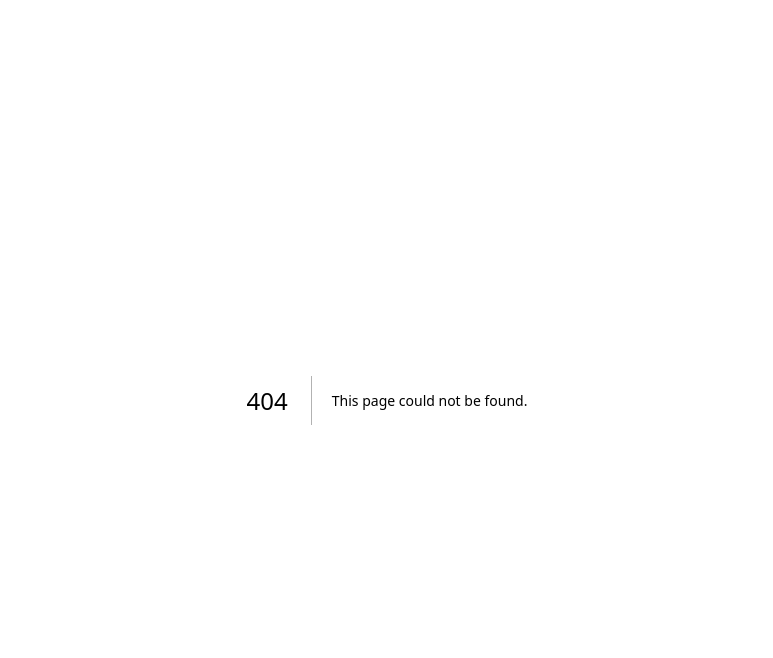
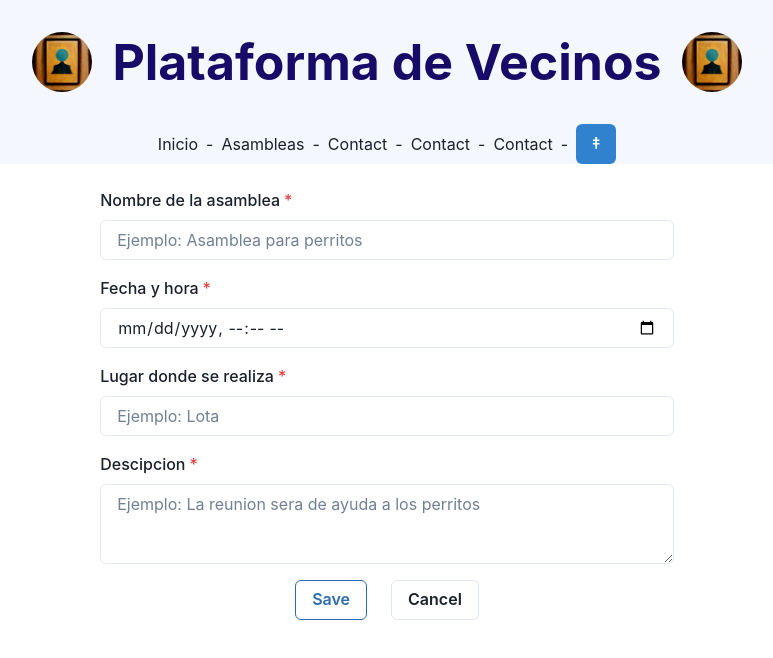
Before and after one commit to Dop1ta/asambleaWeb, a Next.js app in the folder frontend/: page /creacion/crearAsamblea in a window 1280 px wide. Before the commit this address had no page. Shown: the top 658 px of the page, without its empty margins (253-1026 px from the left). Built offline with nearby package versions, Linux system fonts and the light colour scheme.

Commit message:
avance 1

```diff
--- a/frontend/components/MenuButton.jsx
+++ b/frontend/components/MenuButton.jsx
@@ -4,10 +4,6 @@ import {
   MenuButton,
   MenuList,
   MenuItem,
-    MenuItemOption,
-    MenuGroup,
-    MenuOptionGroup,
-    MenuDivider,
   IconButton
 } from '@chakra-ui/react'
 
@@ -15,7 +11,7 @@ function MenuButtonIcon() {
   return (
     <Menu>
       <MenuButton as={IconButton} colorScheme="blue">
-          ---
+        ‡
       </MenuButton>
       <MenuList>
         <MenuItem>Profile</MenuItem>
--- a/frontend/components/NavTab.jsx
+++ b/frontend/components/NavTab.jsx
@@ -1,29 +1,40 @@
 import {
-  Stack,
   Center,
   Image,
   Heading,
   Breadcrumb,
   BreadcrumbItem,
-  BreadcrumbLink
+  BreadcrumbLink,
+  Box
 } from '@chakra-ui/react'
+import Menu from '../components/MenuButton'
 
 const NavTab = () => {
 
   return (
-    <Stack bg='blackAlpha.50'>
-      <Center >
+    <Box backgroundColor={'rgb(244,247,254)'} width="100%" >
+      <Center>
         <Image
           borderRadius='full'
-          width='80px'
-          height='80px'
-          boxSize='80px'
+          width='60px'
+          height='60px'
+          boxSize='60px'
           src='/icon.png'
           alt='Dan Abramov'
+          marginRight={"20px"}
         />
-        <Heading mb={4}>
-          Junta de vecinos "Rodrigo Beltran anashe Josefinasons"
+        <Heading textAlign={"center"} my={8} textColor={"#180B67"} fontSize={"50"}>
+          Plataforma de Vecinos
         </Heading >
+        <Image
+          borderRadius='full'
+          width='60px'
+          height='60px'
+          boxSize='60px'
+          src='/icon.png'
+          alt='Dan Abramov'
+          marginLeft={"20px"}
+        />
       </Center>
       <Center>
         <Breadcrumb separator='-'>
@@ -46,9 +57,13 @@ const NavTab = () => {
           <BreadcrumbItem isCurrentPage>
             <BreadcrumbLink href='#'>Contact</BreadcrumbLink>
           </BreadcrumbItem>
+
+          <BreadcrumbItem isCurrentPage>
+            <Menu />
+          </BreadcrumbItem>
         </Breadcrumb>
       </Center>
-    </Stack>
+    </Box>
   )
 }
 
--- /dev/null
+++ b/frontend/pages/creacion/crearAsamblea.jsx
@@ -0,0 +1,109 @@
+import { useState } from 'react'
+import axios from 'axios'
+import NavTab from '../../components/NavTab'
+import Swal from 'sweetalert2'
+import { useRouter } from 'next/router'
+import {
+  FormControl,
+  FormLabel,
+  Input,
+  Container,
+  Stack,
+  Textarea,
+  Button,
+  ButtonGroup,
+} from '@chakra-ui/react'
+
+export default function CrearA() {
+
+  let [values, setAsamblea] = useState({
+    name: '',
+    time: '',
+    hour: '',
+    place: '',
+    description: '',
+  })
+
+  const router = useRouter()
+
+  const onSubmit = async (e) => {
+    e.preventDefault()
+
+    console.log(values)
+
+
+    try {
+      const [time, hour] = values.time.split('T')
+      values.time = time
+      values.hour = hour
+      const response = await axios.post(`${process.env.API_URL}/createMeeting/639a48dffe299c865e0ea1f9`, values)
+      if (response.status === 201) {
+        Swal.fire({
+          title: 'Producto creado',
+          text: 'El producto se ha creado correctamente',
+          icon: 'success',
+          confirmButtonText: 'Ok'
+        }).then((result) => {
+          if (result.isConfirmed) {
+            router.push('/asambleas')
+          }
+        })
+      } else {
+        Swal.fire({
+          title: 'Error',
+          text: 'Ha ocurrido un error',
+          icon: 'error',
+          confirmButtonText: 'Ok'
+        })
+      }
+    } catch (error) {
+      Swal.fire({
+        title: 'Error',
+        text: 'Ha ocurrido un error',
+        icon: 'error',
+        confirmButtonText: 'Ok'
+      })
+    }
+  }
+
+  const onChange = (e) => {
+    setAsamblea({
+      ...values,
+      [e.target.name]: e.target.value,
+    })
+  }
+
+  return (
+    <Stack alignItems={'center'} textAlign={'center'}>
+      <NavTab />
+      <Container>
+        <FormControl isRequired marginTop={4}>
+          <FormLabel>Nombre de la asamblea</FormLabel>
+          <Input placeholder='Ejemplo: Asamblea para perritos' type="text" onChange={onChange} name={"name"} />
+        </FormControl>
+        <FormControl isRequired marginTop={4}>
+          <FormLabel>Fecha y hora</FormLabel>
+          <Input
+            placeholder="Select Date and Time"
+            size="md"
+            type="datetime-local"
+            onChange={onChange}
+            name={"time"}
+          />
+        </FormControl>
+        <FormControl isRequired marginTop={4}>
+          <FormLabel>Lugar donde se realiza</FormLabel>
+          <Input placeholder='Ejemplo: Lota' type={"text"} onChange={onChange} name={"place"} />
+        </FormControl>
+        <FormControl isRequired marginTop={4}>
+          <FormLabel>Descipcion</FormLabel>
+          <Textarea placeholder='Ejemplo: La reunion sera de ayuda a los perritos' type={"text"} onChange={onChange} name={"description"} />
+        </FormControl>
+        <ButtonGroup variant='outline' spacing='6' marginTop={4}>
+          <Button colorScheme='blue' onClick={onSubmit} type="submit">Save</Button>
+          <Button>Cancel</Button>
+        </ButtonGroup>
+      </Container >
+    </Stack >
+  )
+}
```
Also changed, not shown: frontend/package.json (+4 -3 lines), frontend/pages/asambleas.jsx (+14 -19 lines), frontend/next.config.js (line endings or trailing spaces), 1 other file (tests, documents, lock files or other folders). Lines whose indentation alone changed are shown as unchanged.
